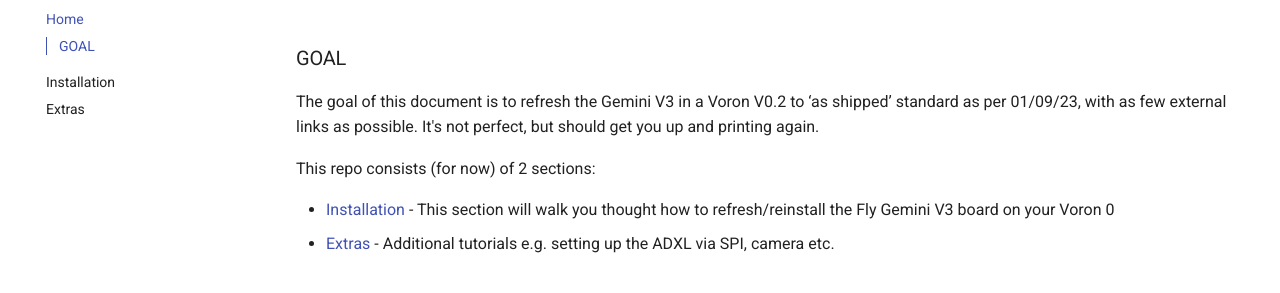
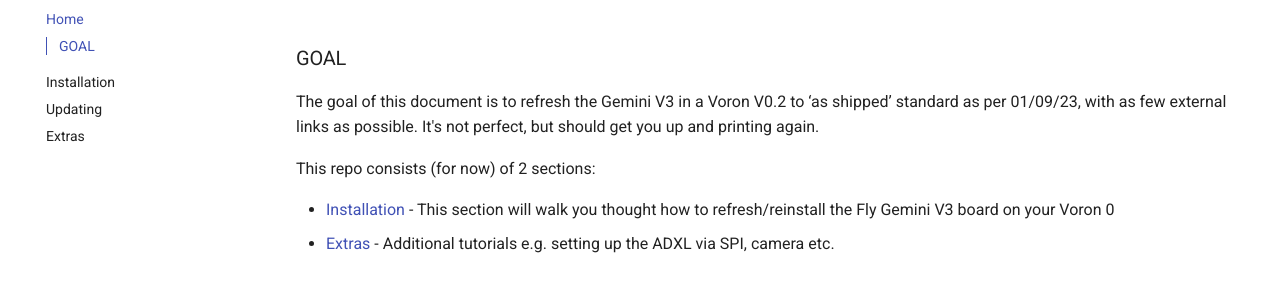
Before and after one commit to Jjarrard/Gemini-V3-Flash-Voron-V0, an MkDocs documentation site: the page built from docs/index.md, in a window 1280 px wide. Shown: the part 137-430 px from the top of the page. Built offline with MkDocs 1.6.1 and Material for MkDocs 9.7.7, drawn with Linux system fonts in a browser that asks for light colours; the version menu is left out.

Commit message:
Update mkdocs.yml

```diff
--- a/mkdocs.yml
+++ b/mkdocs.yml
@@ -4,6 +4,7 @@
 nav:
   - Home: index.md
   - Installation: installation.md
+  - Updating: updating.md
   - Extras: extras.md
 
 
```
